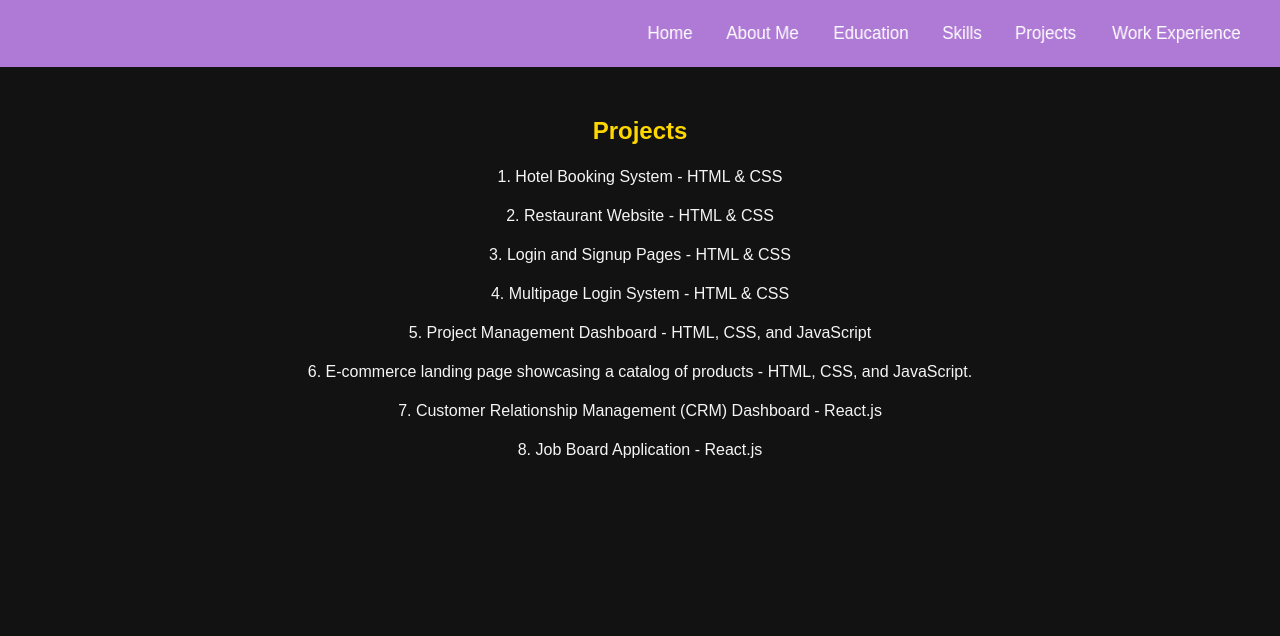
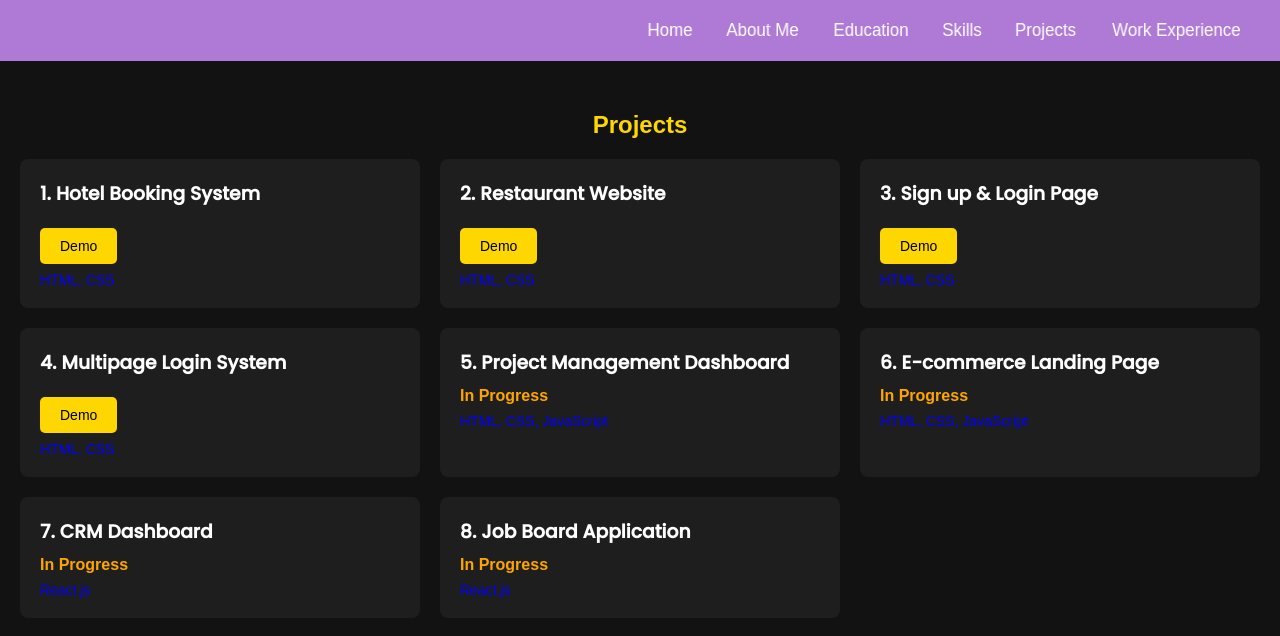
Before and after one commit to pawankalayan6899/New-Portfolio, a plain HTML site: page projects.html in a window 1280 px wide. Drawn offline with Linux system fonts and the light colour scheme.

Commit message:
Update projects.html

```diff
--- a/projects.html
+++ b/projects.html
@@ -5,7 +5,12 @@
     <meta charset="UTF-8">
     <meta name="viewport" content="width=device-width, initial-scale=1.0">
     <title>Projects - Pavan Kalyan</title>
+    <link rel="icon" type="png" href="portfolio.png">
+
     <link rel="stylesheet" href="styles.css">
+    <link rel="stylesheet" href="https://cdnjs.cloudflare.com/ajax/libs/font-awesome/5.15.4/css/all.min.css">
+    <link href="https://fonts.googleapis.com/css2?family=Poppins:wght@500&display=swap" rel="stylesheet"> <!-- Stylish Font -->
+
     <style>
         * {
             box-sizing: border-box; /* Use box-sizing for uniform padding and borders */
@@ -14,7 +19,7 @@
         body {
             background-color: #121212; /* Dark background for contrast */
             color: whitesmoke; /* Default text color */
-            font-family: Arial, sans-serif; /* Font style */
+            font-family: Arial, sans-serif; /* General font style */
             text-align: center; /* Center text for the body */
             margin: 0; /* Remove default body margin */
             padding: 0; /* Remove default body padding */
@@ -22,7 +27,7 @@
 
         #projects {
             margin-top: 50px; /* Space above the projects section */
-            padding: 0 20px; /* Padding to prevent text touching edges on smaller screens */
+            padding: 0 20px; /* Prevent text from touching the edges on smaller screens */
         }
 
         h2 {
@@ -30,30 +35,81 @@
             margin-bottom: 20px; /* Space below the title */
         }
 
-        ul {
-            list-style-type: none; /* Remove bullet points from list */
-            padding: 0; /* Remove padding from lists */
+        .project-grid {
+            display: grid;
+            grid-template-columns: repeat(3, 1fr); /* Three columns in the grid */
+            gap: 20px; /* Space between grid items */
         }
 
-        li {
-            margin-bottom: 15px; /* Space between list items */
-            line-height: 1.5; /* Improved readability */
+        .project-item {
+            background-color: #1e1e1e; /* Background for project items */
+            border-radius: 8px; /* Rounded corners for project items */
+            padding: 20px; /* Padding inside project items */
+            text-align: left; /* Align text to the left */
+            transition: transform 0.3s; /* Animation for hover effect */
         }
 
-        /* Responsive Design */
+        .project-item:hover {
+            transform: scale(1.05); /* Slightly scale up on hover */
+        }
+
+        .project-item h3 {
+            font-family: 'Poppins', sans-serif; /* Applying the stylish font */
+            color: white; /* Heading color */
+            margin-bottom: 10px; /* Space below project heading */
+        }
+
+        .demo-button {
+            background-color: gold; /* Button background color */
+            color: black; /* Button text color */
+            border: none; /* No border */
+            padding: 10px 20px; /* Padding for the button */
+            border-radius: 5px; /* Rounded corners */
+            text-decoration: none; /* Remove underline from the link */
+            font-size: 14px; /* Font size for button text */
+            cursor: pointer; /* Pointer cursor on hover */
+            margin-top: 10px; /* Space above the button */
+            display: inline-block; /* Display as inline block element */
+        }
+
+        .demo-button:hover {
+            opacity: 0.8; /* Slight transparency on hover */
+        }
+
+        .skill-used {
+            margin-top: 8px; /* Space between demo button and skills used */
+            font-size: 14px; /* Font size for skill text */
+            color: blue; /* Color for the skills text */
+        }
+
+        .in-progress {
+            color: orange; /* Color for indicating in-progress projects */
+            font-weight: bold; /* Make in-progress text bold */
+        }
+
+        /* Responsive Design for the grid */
         @media (max-width: 768px) {
-            #projects {
-                margin-top: 30px; /* Less margin for smaller screens */
+            .project-grid {
+                grid-template-columns: repeat(2, 1fr); /* Two columns for medium screens */
             }
         }
 
         @media (max-width: 480px) {
+            .project-grid {
+                grid-template-columns: 1fr; /* Single column for very small screens */
+            }
+
             h2 {
                 font-size: 24px; /* Adjust heading size */
             }
 
-            li {
-                font-size: 14px; /* Adjust list item size */
+            .project-item {
+                padding: 15px; /* Adjust padding for smaller screens */
+            }
+
+            .demo-button {
+                font-size: 14px; /* Adjust button size */
+                padding: 8px 16px; /* Adjust padding */
             }
         }
     </style>
@@ -61,31 +117,80 @@
 
 <body>
     <header>
-        <nav>
-            <ul>
-                <li><a href="index.html">Home</a></li>
-                <li><a href="about.html">About Me</a></li>
-                <li><a href="education.html">Education</a></li>
-                <li><a href="skills.html">Skills</a></li>
-                <li><a href="projects.html">Projects</a></li>
-                <li><a href="experience.html">Work Experience</a></li>
-            </ul>
+        <nav class="navbar navbar-expand-lg fixed-top">
+            <div class="container">
+                <div class="collapse navbar-collapse" id="navbarNav">
+                    <ul class="navbar-nav ms-auto">
+                        <li class="nav-item">
+                            <a class="nav-link" href="index.html">Home</a>
+                        </li>
+                        <li class="nav-item">
+                            <a class="nav-link" href="about.html">About Me</a>
+                        </li>
+                        <li class="nav-item">
+                            <a class="nav-link" href="education.html">Education</a>
+                        </li>
+                        <li class="nav-item">
+                            <a class="nav-link" href="skills.html">Skills</a>
+                        </li>
+                        <li class="nav-item">
+                            <a class="nav-link" href="projects.html">Projects</a>
+                        </li>
+                        <li class="nav-item">
+                            <a class="nav-link" href="experience.html">Work Experience</a>
+                        </li>
+                    </ul>
+                </div>
+            </div>
         </nav>
     </header>
 
     <section id="projects">
         <h2>Projects</h2>
-        <ul>
-            <li>1. Hotel Booking System - HTML & CSS</li>
-            <li>2. Restaurant Website - HTML & CSS</li>
-            <li>3. Login and Signup Pages - HTML & CSS</li>
-            <li>4. Multipage Login System - HTML & CSS</li>
-            <li>5. Project Management Dashboard - HTML, CSS, and JavaScript</li>
-            <li>6. E-commerce landing page showcasing a catalog of products - HTML, CSS, and JavaScript.</li>
-            <li>7. Customer Relationship Management (CRM) Dashboard - React.js</li>
-            <li>8. Job Board Application - React.js</li>
-        </ul>
+        <div class="project-grid">
+            <div class="project-item">
+                <h3>1. Hotel Booking System</h3>
+                <a href="https://pawankalayan6899.github.io/Hotel-Booking/" target="_blank" class="demo-button">Demo</a>
+                <p class="skill-used">HTML, CSS</p>
+            </div>
+            <div class="project-item">
+                <h3>2. Restaurant Website</h3>
+                <a href="https://pawankalayan6899.github.io/Restaurant/" target="_blank" class="demo-button">Demo</a>
+                <p class="skill-used">HTML, CSS</p>
+            </div>
+            <div class="project-item">
+                <h3>3. Sign up & Login Page</h3>
+                <a href="https://pawankalayan6899.github.io/Login-and-Sign-up-page/" target="_blank" class="demo-button">Demo</a>
+                <p class="skill-used">HTML, CSS</p>
+            </div>
+            <div class="project-item">
+                <h3>4. Multipage Login System</h3>
+                <a href="https://pawankalayan6899.github.io/Multi-step-registration/" target="_blank" class="demo-button">Demo</a>
+                <p class="skill-used">HTML, CSS</p>
+            </div>
+            <div class="project-item">
+                <h3>5. Project Management Dashboard</h3>
+                <p class="in-progress">In Progress</p>
+                <p class="skill-used">HTML, CSS, JavaScript</p>
+            </div>
+            <div class="project-item">
+                <h3>6. E-commerce Landing Page</h3>
+                <p class="in-progress">In Progress</p>
+                <p class="skill-used">HTML, CSS, JavaScript</p>
+            </div>
+            <div class="project-item">
+                <h3>7. CRM Dashboard</h3>
+                <p class="in-progress">In Progress</p>
+                <p class="skill-used">React.js</p>
+            </div>
+            <div class="project-item">
+                <h3>8. Job Board Application</h3>
+                <p class="in-progress">In Progress</p>
+                <p class="skill-used">React.js</p>
+            </div>
+        </div>
     </section>
+
     <script>
         document.addEventListener('DOMContentLoaded', function () {
             // Fade in effect when the page is loaded
@@ -109,7 +214,6 @@
             });
         });
     </script>
-
 </body>
 
 </html>
```
